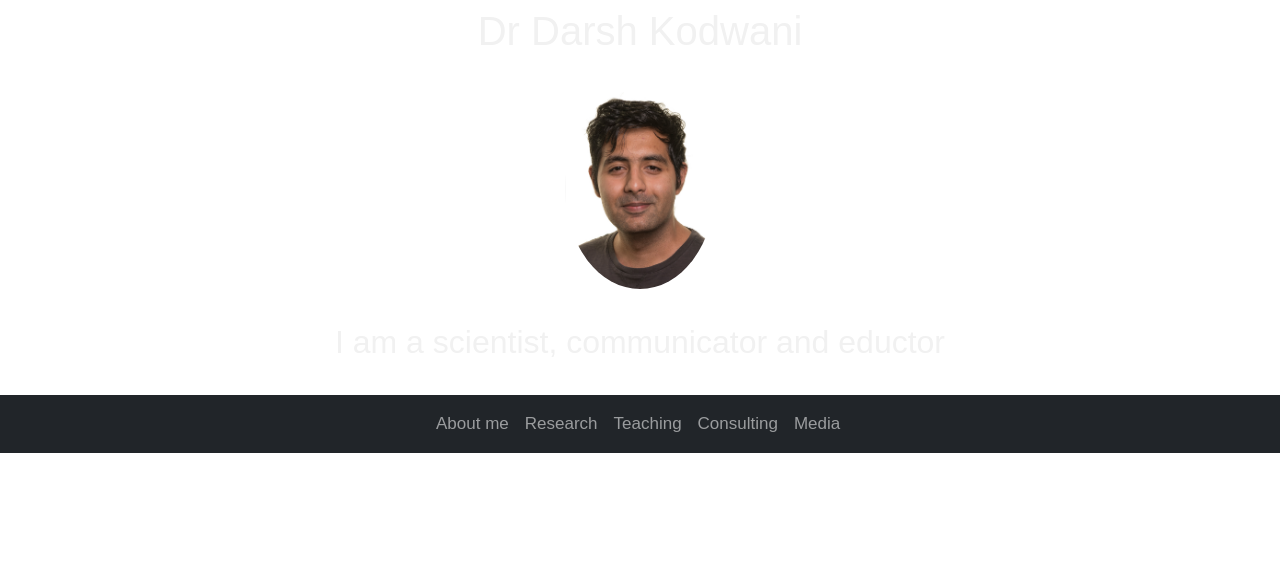
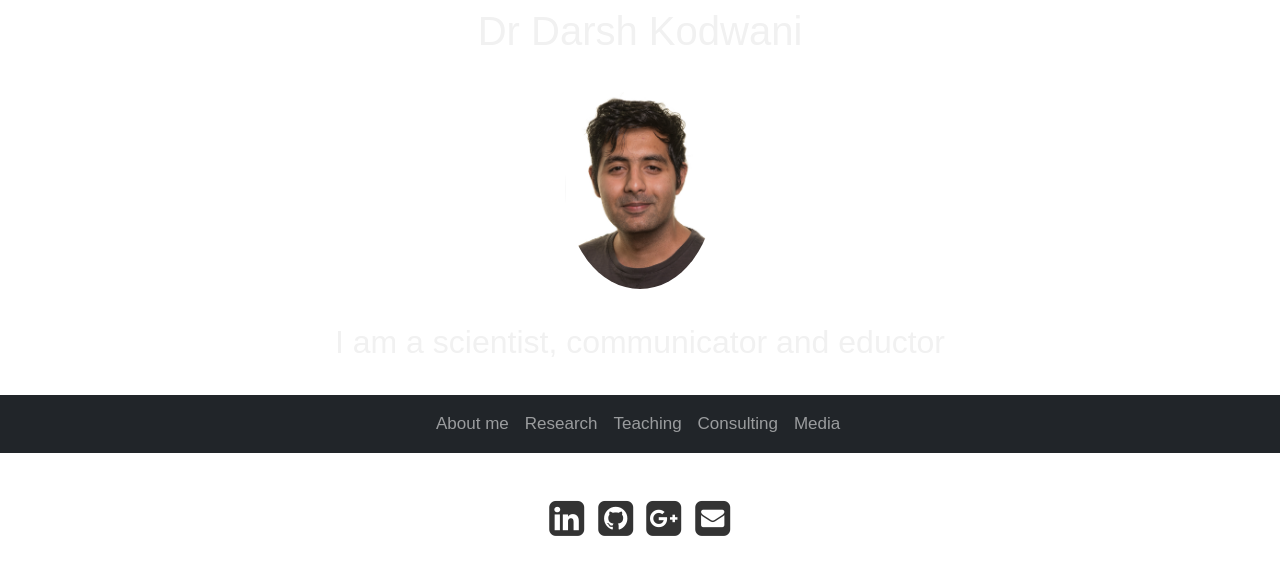
Before and after one commit to DarshKodwani/html_website, a plain HTML site: page index.html in a window 1280 px wide. Shown: the part 153-740 px from the top of the page. Drawn offline with nearby package versions, Linux system fonts and the light colour scheme.

Commit message:
add footer

```diff
--- a/css/index.css
+++ b/css/index.css
@@ -76,4 +76,47 @@ body {
   background: #ddd;
   color: black;
 }
-</style>
+
+#lab_social_icon_footer {
+  padding: 40px 0;
+}
+
+#lab_social_icon_footer a {
+  color: #333;
+}
+
+#lab_social_icon_footer .social:hover {
+  -webkit-transform: scale(1.1);
+  -moz-transform: scale(1.1);
+  -o-transform: scale(1.1);
+}
+
+#lab_social_icon_footer .social {
+  -webkit-transform: scale(0.8);
+  /* Browser Variations: */
+
+  -moz-transform: scale(0.8);
+  -o-transform: scale(0.8);
+  -webkit-transition-duration: 0.5s;
+  -moz-transition-duration: 0.5s;
+  -o-transition-duration: 0.5s;
+}
+/*
+    Multicoloured Hover Variations
+*/
+
+#lab_social_icon_footer #social-fb:hover {
+  color: #3B5998;
+}
+
+#lab_social_icon_footer #social-tw:hover {
+  color: grey;
+}
+
+#lab_social_icon_footer #social-gp:hover {
+  color: #d34836;
+}
+
+#lab_social_icon_footer #social-em:hover {
+  color: #f39c12;
+}
--- a/index.html
+++ b/index.html
@@ -6,6 +6,7 @@
     <link rel="icon" type="image/" href="Images/favicon.ico"/>
     <!-- Bootstrap -->
     <link href="https://cdn.jsdelivr.net/npm/bootstrap@5.0.0-beta3/dist/css/bootstrap.min.css" rel="stylesheet" integrity="sha384-eOJMYsd53ii+scO/bJGFsiCZc+5NDVN2yr8+0RDqr0Ql0h+rP48ckxlpbzKgwra6" crossorigin="anonymous">
+    <link rel="stylesheet" href="https://cdnjs.cloudflare.com/ajax/libs/font-awesome/4.7.0/css/font-awesome.min.css">
     <!-- Stylesheets -->
     <link rel="stylesheet" href="css/index.css">
   </head>
@@ -64,7 +65,19 @@
       </nav>
       <!-- End Navbar -->
 
-    </div>
+
+      <section id="lab_social_icon_footer">
+	<!-- Include Font Awesome Stylesheet in Header -->
+	<link href="//maxcdn.bootstrapcdn.com/font-awesome/4.1.0/css/font-awesome.min.css" rel="stylesheet">
+	<div class="container">
+          <div class="text-center center-block">
+            <a href="https://www.linkedin.com/in/darsh-kodwani/"><i id="social-fb" class="fa fa-linkedin-square fa-3x social"></i></a>
+	    <a href="https://github.com/DarshKodwani"><i id="social-tw" class="fa fa-github-square fa-3x social"></i></a>
+	    <a href="https://scholar.google.com/citations?hl=en&user=wxKNfz0AAAAJ"><i id="social-gp" class="fa fa-google-plus-square fa-3x social"></i></a>
+	    <a href="mailto:#"><i id="social-em" class="fa fa-envelope-square fa-3x social"></i></a>
+	  </div>
+	</div>
+      </section>
 
     <script>
       var video = document.getElementById("myVideo");
```
